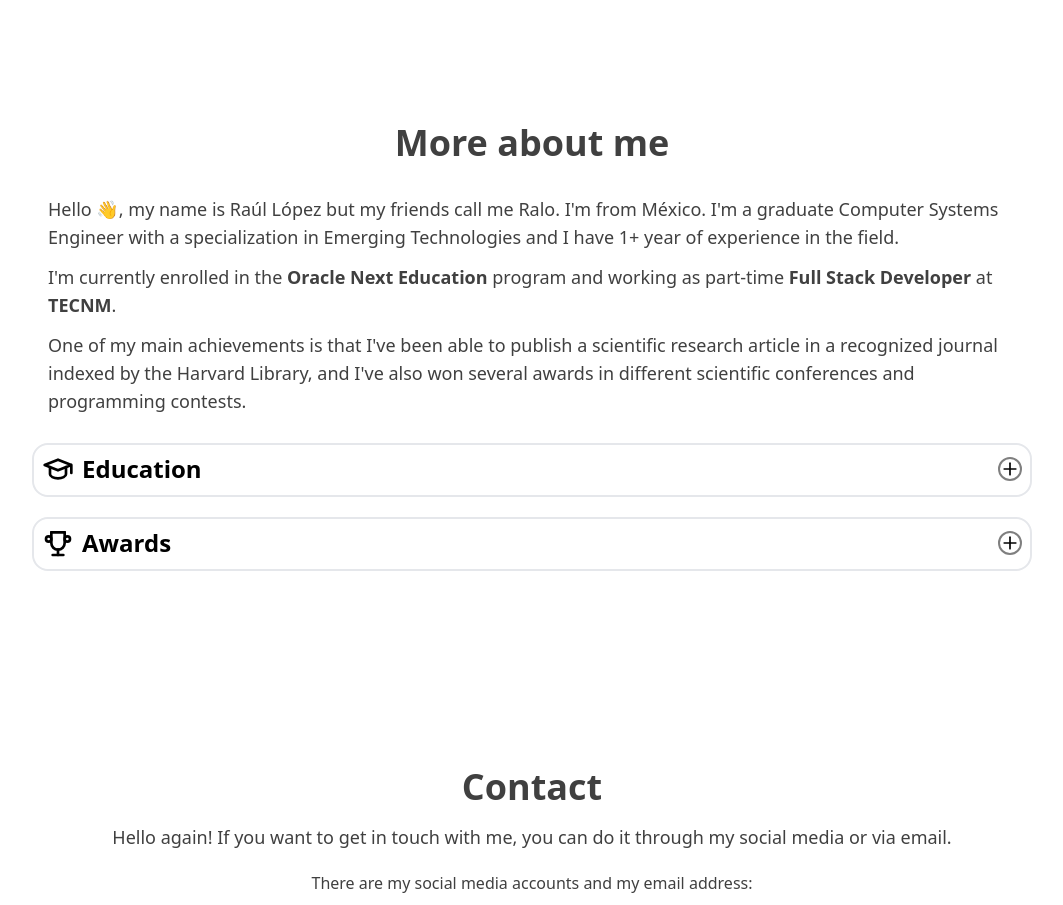
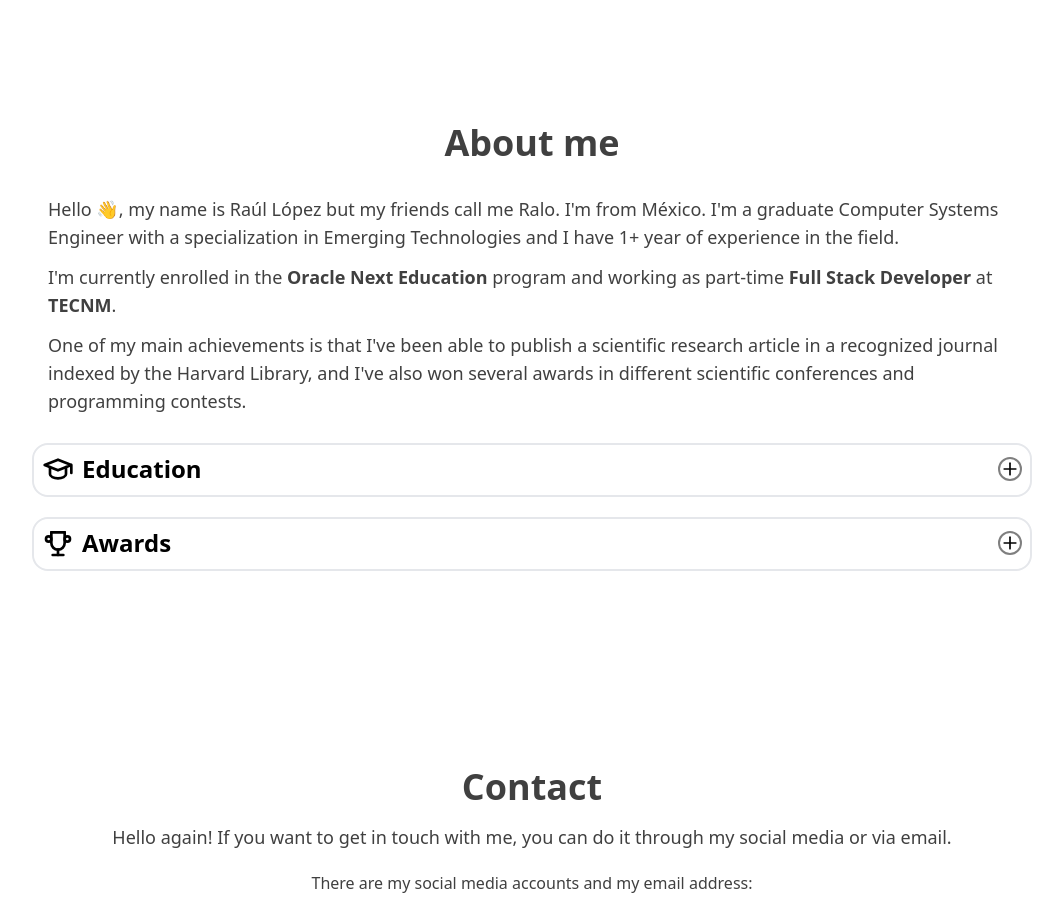
Before and after one commit to ralodev/ralodev, a Vue app: page / in a window 1280 px wide. Shown: the part 3960-4865 px from the top of the page, without its empty margins (108-1171 px from the left). Built offline with nearby package versions, Linux system fonts and the light colour scheme.

Commit message:
Update AboutSection header in home view

```diff
--- a/src/views/home/AboutSection.vue
+++ b/src/views/home/AboutSection.vue
@@ -6,7 +6,7 @@
   >
     <!-- Section header -->
     <header class="">
-      <h2 className="font-semibold text-4xl text-center my-4">More about me</h2>
+      <h2 className="font-semibold text-4xl text-center my-4">About me</h2>
     </header>
     <!-- Introduction -->
     <section class="p-4">
```
